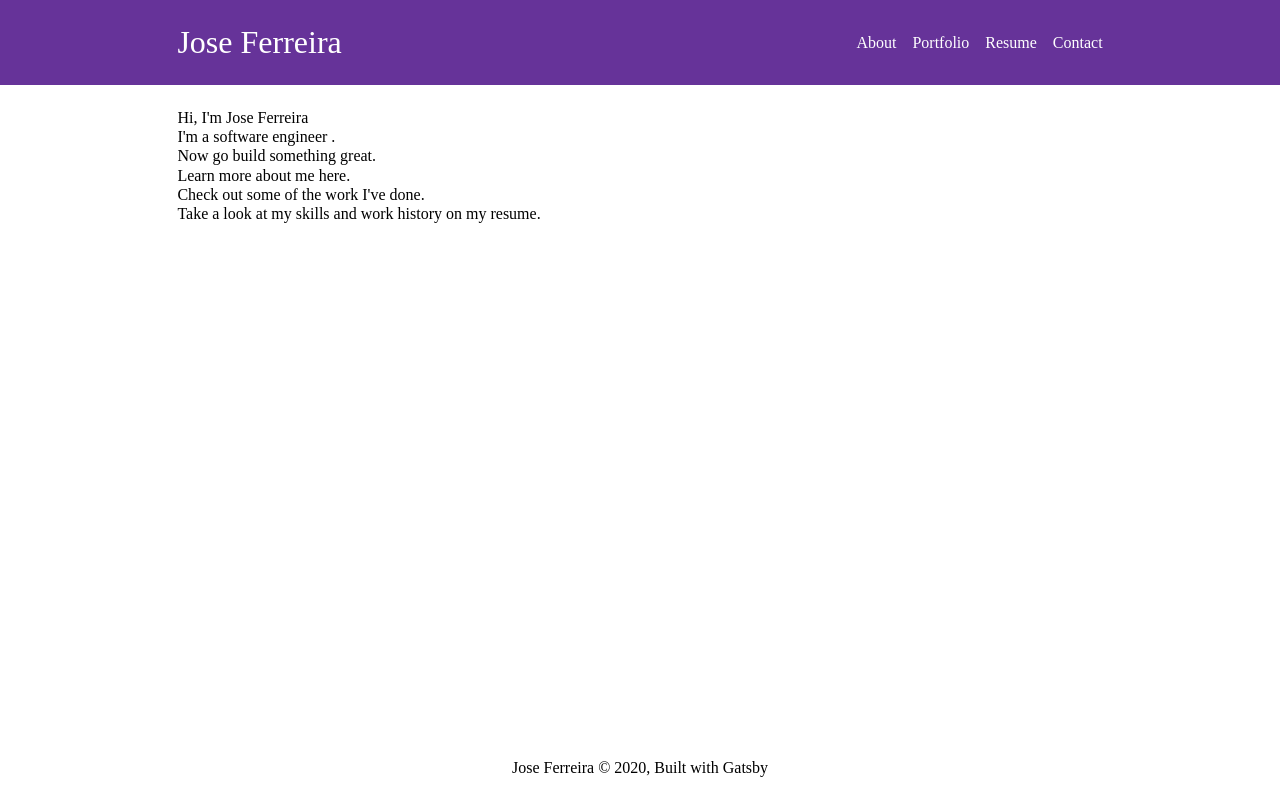
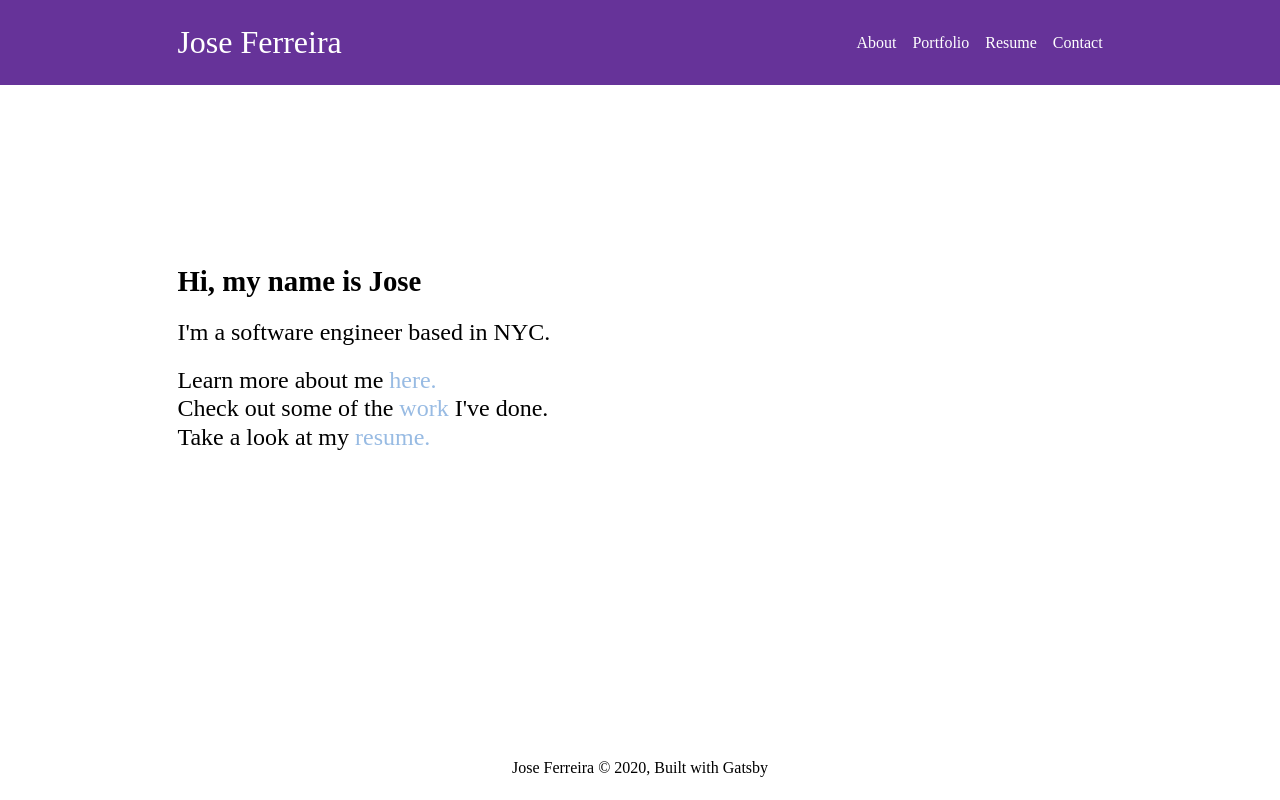
Before and after one commit to joseferreira5/joseferreira5.github.io, a Gatsby site: page / in a window 1280 px wide. Built offline with nearby package versions, Linux system fonts and the light colour scheme; Gatsby itself is replaced by a stand-in of ours.

Commit message:
Adding content and links to the home page.

```diff
--- a/src/pages/index.js
+++ b/src/pages/index.js
@@ -3,23 +3,48 @@ import { Link } from "gatsby"
 
 import Layout from "../components/layout"
 import SEO from "../components/seo"
+import styled from "styled-components"
+
+const Container = styled.section`
+  display: flex;
+  flex-direction: column;
+  align-items: flex-start;
+  justify-content: center;
+  height: 500px;
+`
+
+const Heading = styled.h2`
+  font-size: 1.8rem;
+  font-weight: bold;
+`
+
+const Text = styled.p`
+  font-size: 1.5rem;
+`
+
+const TextLink = styled(Link)`
+  color: #98bbe3;
+`
 
 const IndexPage = () => (
   <Layout>
     <SEO title="Home" />
-    <h2>Hi, I'm Jose Ferreira</h2>
-    <p>I'm a software engineer .</p>
-    <p>Now go build something great.</p>
-    <p>
-      Learn more about me <Link to="/about">here.</Link>
-    </p>
-    <p>
-      Check out some of the <Link to="/portfolio">work</Link> I've done.
-    </p>
-    <p>
-      Take a look at my skills and work history on my{" "}
-      <Link to="/resume">resume.</Link>
-    </p>
+    <Container>
+      <Heading>Hi, my name is Jose</Heading>
+      <br />
+      <Text>I'm a software engineer based in NYC.</Text>
+      <br />
+      <Text>
+        Learn more about me <TextLink to="/about">here.</TextLink>
+      </Text>
+      <Text>
+        Check out some of the <TextLink to="/portfolio">work</TextLink> I've
+        done.
+      </Text>
+      <Text>
+        Take a look at my <TextLink to="/resume">resume.</TextLink>
+      </Text>
+    </Container>
   </Layout>
 )
 
```
